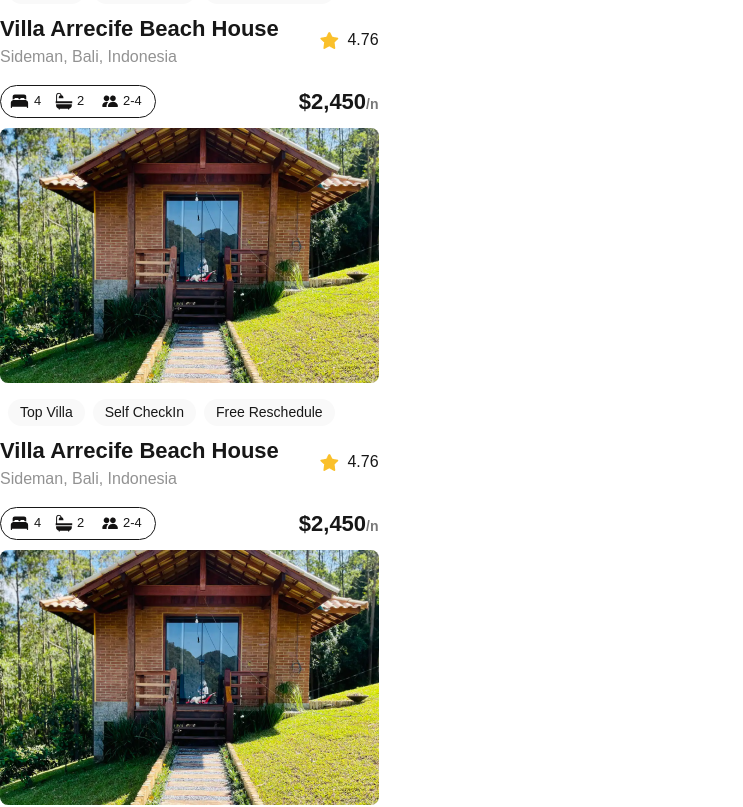
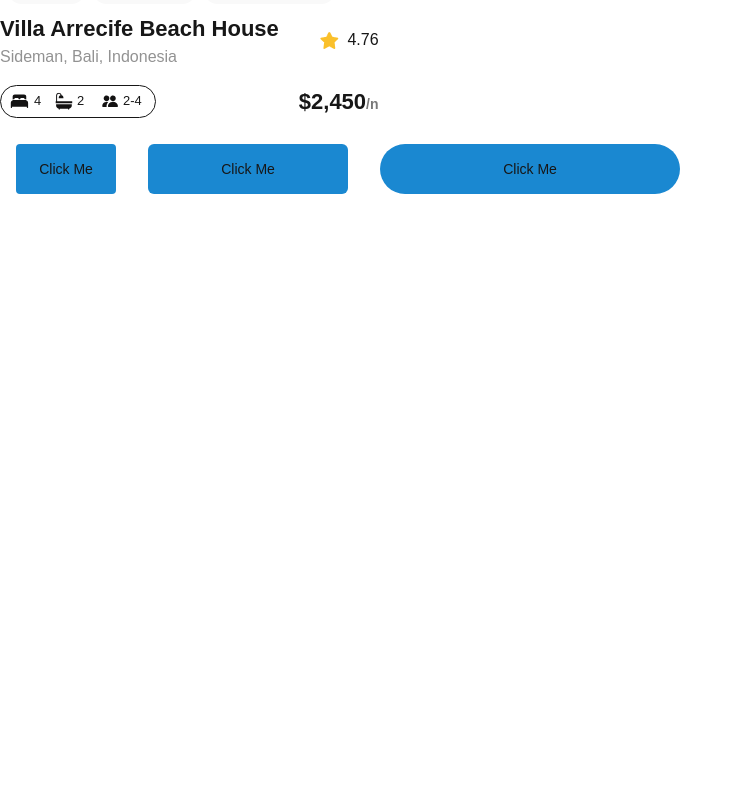
Before and after one commit to Hashim-baya/alx-project-0x00-setup, a Next.js app in the folder alx-project-0x00/: page /landing in a window 1280 px wide. Shown: the part 1166-1973 px from the top of the page, without its empty margins (0-743 px from the left). After the commit the page ends 1376 px from the top, so only its background shows below. Built offline with nearby package versions, Linux system fonts and the light colour scheme.

Commit message:
Completed task 6

```diff
--- /dev/null
+++ b/alx-project-0x00/components/Button.tsx
@@ -0,0 +1,10 @@
+import { ButtonProps } from "@/interfaces/Button";
+
+const Button: React.FC<ButtonProps> = ({ title, styles }) => {
+    return (
+        <button className={`bg-[#1a88d1] px-4 h-[50px] py-2 m-4 text-sm ${styles}`}>
+            {title}
+        </button>
+    )
+}
+export default Button;
--- /dev/null
+++ b/alx-project-0x00/interfaces/Button.ts
@@ -0,0 +1,4 @@
+export interface ButtonProps {
+    title: string;
+    styles: string;
+}
--- a/alx-project-0x00/pages/landing.tsx
+++ b/alx-project-0x00/pages/landing.tsx
@@ -1,4 +1,5 @@
 import Card from '@/components/Card'
+import Button from "@/components/Button"
 const Landing: React.FC =  () => {
   return (
     <div>
@@ -6,9 +7,9 @@ const Landing: React.FC =  () => {
       <Card />
       <Card />
       <Card />
-      <Card />
-      <Card />
-      <Card />
+      <Button title='Click Me' styles='w-[100px]  rounded-sm' />
+      <Button title='Click Me' styles='w-[200px]  rounded-md' />
+      <Button title='Click Me' styles='w-[300px]  rounded-full' />
     </div>
   )
 }
```
